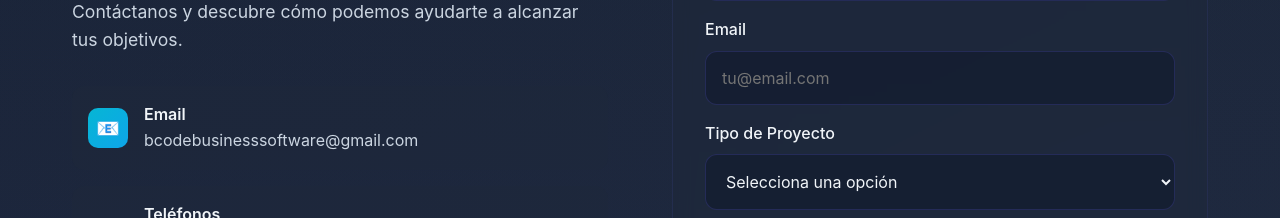
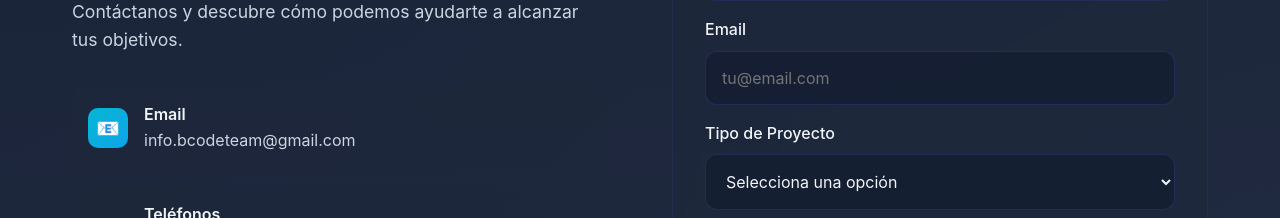
Before and after one commit to caliche2a-arch/BcodeBackup, a React (Vite) app: page / in a window 1280 px wide. Shown: the part 6160-6378 px from the top of the page. Built offline with nearby package versions, Linux system fonts and the light colour scheme.

Commit message:
fix: update contact email to info.bcodeteam@gmail.com

```diff
--- a/src/App.tsx
+++ b/src/App.tsx
@@ -319,7 +319,7 @@ function App() {
                   <div className="contact-icon">📧</div>
                   <div>
                     <div style={{ color: 'var(--text)', fontWeight: '600' }}>{t('contact.info.email')}</div>
-                    <div style={{ color: 'var(--text-muted)' }}>bcodebusinesssoftware@gmail.com</div>
+                    <div style={{ color: 'var(--text-muted)' }}>info.bcodeteam@gmail.com</div>
                   </div>
                 </div>
 
```
